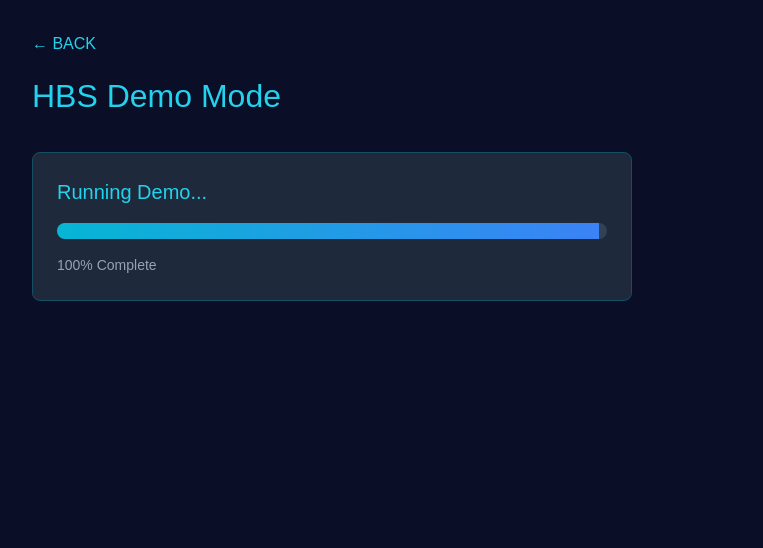
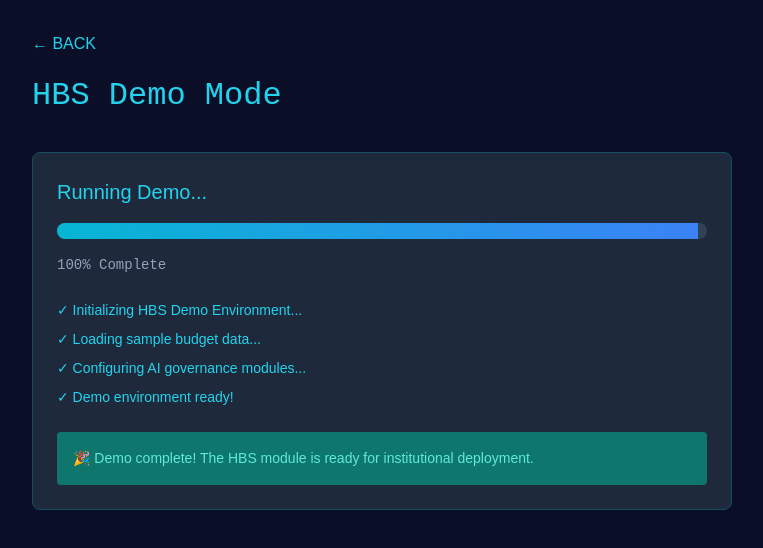
Before and after one commit to yarmis/ivyar-governance-portal, a Next.js app: page /us/hbs/demo in a window 1280 px wide. Shown: the top 548 px of the page, without its empty margins (0-763 px from the left). Built offline with nearby package versions, Linux system fonts and the light colour scheme.

Commit message:
enhance: improve demo page with steps and completion message

```diff
--- a/app/[locale]/hbs/demo/page.tsx
+++ b/app/[locale]/hbs/demo/page.tsx
@@ -5,35 +5,41 @@ import { useState, useEffect } from 'react';
 
 export default function HbsDemo() {
   const [progress, setProgress] = useState(0);
+  const [step, setStep] = useState(0);
 
   useEffect(() => {
-    console.log('Demo mounted, starting timer...');
-
     const timer = setInterval(() => {
       setProgress(prev => {
         const next = prev >= 100 ? 0 : prev + 10;
-        console.log('Progress:', next);
+        if (next === 0) setStep(0);
+        else if (next === 30) setStep(1);
+        else if (next === 60) setStep(2);
+        else if (next === 90) setStep(3);
         return next;
       });
     }, 500);
 
-    return () => {
-      console.log('Cleaning up timer');
-      clearInterval(timer);
-    };
+    return () => clearInterval(timer);
   }, []);
 
-  console.log('Rendering with progress:', progress);
+  const steps = [
+    '✓ Initializing HBS Demo Environment...',
+    '✓ Loading sample budget data...',
+    '✓ Configuring AI governance modules...',
+    '✓ Demo environment ready!'
+  ];
 
   return (
     <div style={{ minHeight: '100vh', background: '#0a0e27', color: 'white', padding: '32px' }}>
-      <Link href="/us/hbs" style={{ color: '#22d3ee', marginBottom: '16px', display: 'block' }}>
+      <Link href="/us/hbs" style={{ color: '#22d3ee', marginBottom: '16px', display: 'block', textDecoration: 'none' }}>
         ← BACK
       </Link>
 
-      <h1 style={{ fontSize: '32px', color: '#22d3ee', marginBottom: '32px' }}>HBS Demo Mode</h1>
+      <h1 style={{ fontSize: '32px', color: '#22d3ee', marginBottom: '32px', fontFamily: 'monospace' }}>
+        HBS Demo Mode
+      </h1>
 
-      <div style={{ background: '#1e293b', border: '1px solid #164e63', borderRadius: '8px', padding: '24px', maxWidth: '600px' }}>
+      <div style={{ background: '#1e293b', border: '1px solid #164e63', borderRadius: '8px', padding: '24px', maxWidth: '700px' }}>
         <h2 style={{ fontSize: '20px', color: '#22d3ee', marginBottom: '16px' }}>Running Demo...</h2>
 
         <div style={{ height: '16px', background: '#334155', borderRadius: '8px', overflow: 'hidden', marginBottom: '16px' }}>
@@ -47,7 +53,32 @@ export default function HbsDemo() {
           />
         </div>
 
-        <p style={{ color: '#94a3b8', fontSize: '14px' }}>{progress}% Complete</p>
+        <p style={{ color: '#94a3b8', fontSize: '14px', marginBottom: '24px', fontFamily: 'monospace' }}>
+          {progress}% Complete
+        </p>
+
+        <div style={{ marginTop: '24px', display: 'flex', flexDirection: 'column', gap: '8px' }}>
+          {steps.map((text, i) => (
+            <p
+              key={i}
+              style={{
+                color: i <= step ? '#22d3ee' : '#64748b',
+                fontSize: '14px',
+                transition: 'color 0.3s'
+              }}
+            >
+              {text}
+            </p>
+          ))}
+        </div>
+
+        {progress === 100 && (
+          <div style={{ marginTop: '24px', padding: '16px', background: '#0f766e', borderRadius: '4px' }}>
+            <p style={{ color: '#5eead4', fontSize: '14px', margin: 0 }}>
+              🎉 Demo complete! The HBS module is ready for institutional deployment.
+            </p>
+          </div>
+        )}
       </div>
     </div>
   );
```
